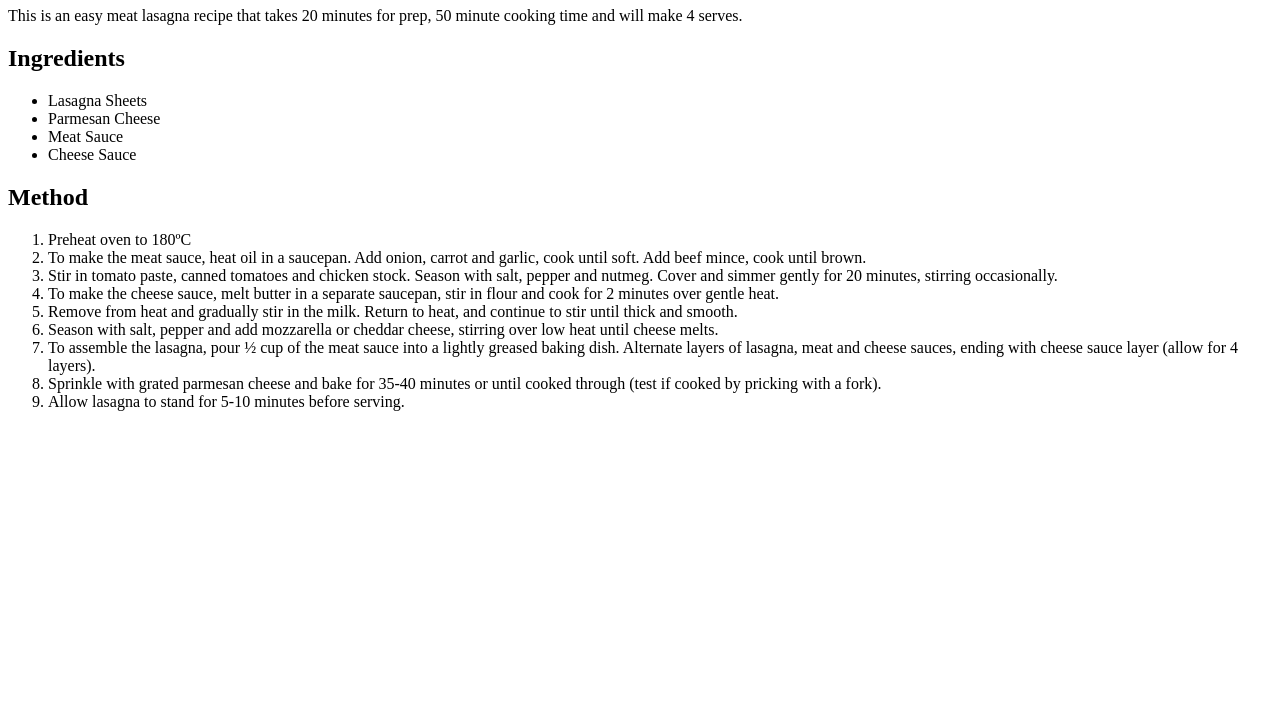
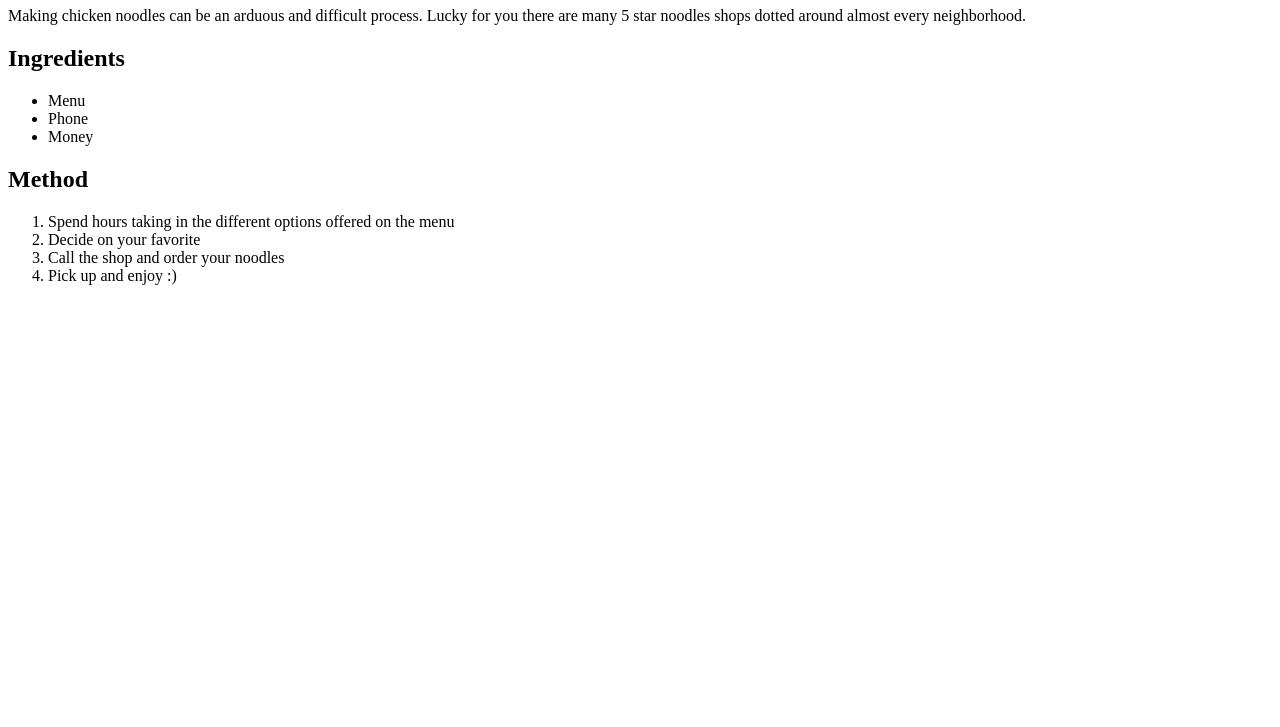
Before and after one commit to macave/odin-recipes, a plain HTML site: page recipes/noodles.html in a window 1280 px wide. Shown: the part 73-800 px from the top of the page. Drawn offline with Linux system fonts and the light colour scheme.

Commit message:
fix: Content correction in the noodles recipe
previous version contained incorrect recipe

```diff
--- a/recipes/noodles.html
+++ b/recipes/noodles.html
@@ -3,38 +3,26 @@
 
 <head>
     <meta charset="UTF-8">
-    <title>Lasagna</title>
+    <title>Noodles</title>
 </head>
 
 <body>
-    <h1>The Best Lasagna Recipe</h1>
-    <p>This is an easy meat lasagna recipe that takes 20 minutes for prep, 50 minute cooking time and will make 4
-        serves.</p>
+    <body>
+        <h1>The Best Noodle Recipe</h1>
+        <p>Making chicken noodles can be an arduous and difficult process. Lucky for you there are many 5 star noodles shops
+            dotted around almost every neighborhood.</p>
         <h2>Ingredients</h2>
         <ul>
-        <li>Lasagna Sheets</li>
-        <li>Parmesan Cheese</li>
-        <li>Meat Sauce</li>
-        <li>Cheese Sauce</li>
+            <li>Menu</li>
+            <li>Phone</li>
+            <li>Money</li>
         </ul>
         <h2>Method</h2>
         <ol>
-        <li>Preheat oven to 180ºC</li>
-        <li>To make the meat sauce, heat oil in a saucepan. Add onion, carrot and garlic, cook until soft. Add beef
-            mince, cook until brown.</li>
-        <li>Stir in tomato paste, canned tomatoes and chicken stock. Season with salt, pepper and nutmeg. Cover and
-            simmer gently for 20 minutes, stirring occasionally.</li>
-        <li>To make the cheese sauce, melt butter in a separate saucepan, stir in flour and cook for 2 minutes over
-            gentle heat.</li>
-        <li>Remove from heat and gradually stir in the milk. Return to heat, and continue to stir until thick and
-            smooth.</li>
-        <li>Season with salt, pepper and add mozzarella or cheddar cheese, stirring over low heat until cheese melts.
-        </li>
-        <li>To assemble the lasagna, pour ½ cup of the meat sauce into a lightly greased baking dish. Alternate layers
-            of lasagna, meat and cheese sauces, ending with cheese sauce layer (allow for 4 layers).</li>
-        <li>Sprinkle with grated parmesan cheese and bake for 35-40 minutes or until cooked through (test if cooked by
-            pricking with a fork).</li>
-        <li>Allow lasagna to stand for 5-10 minutes before serving.</li>
+            <li>Spend hours taking in the different options offered on the menu</li>
+            <li>Decide on your favorite</li>
+            <li>Call the shop and order your noodles</li>
+            <li>Pick up and enjoy :)</li>
         </ol>
 </body>
 
```
Lines whose indentation alone changed are shown as unchanged.
